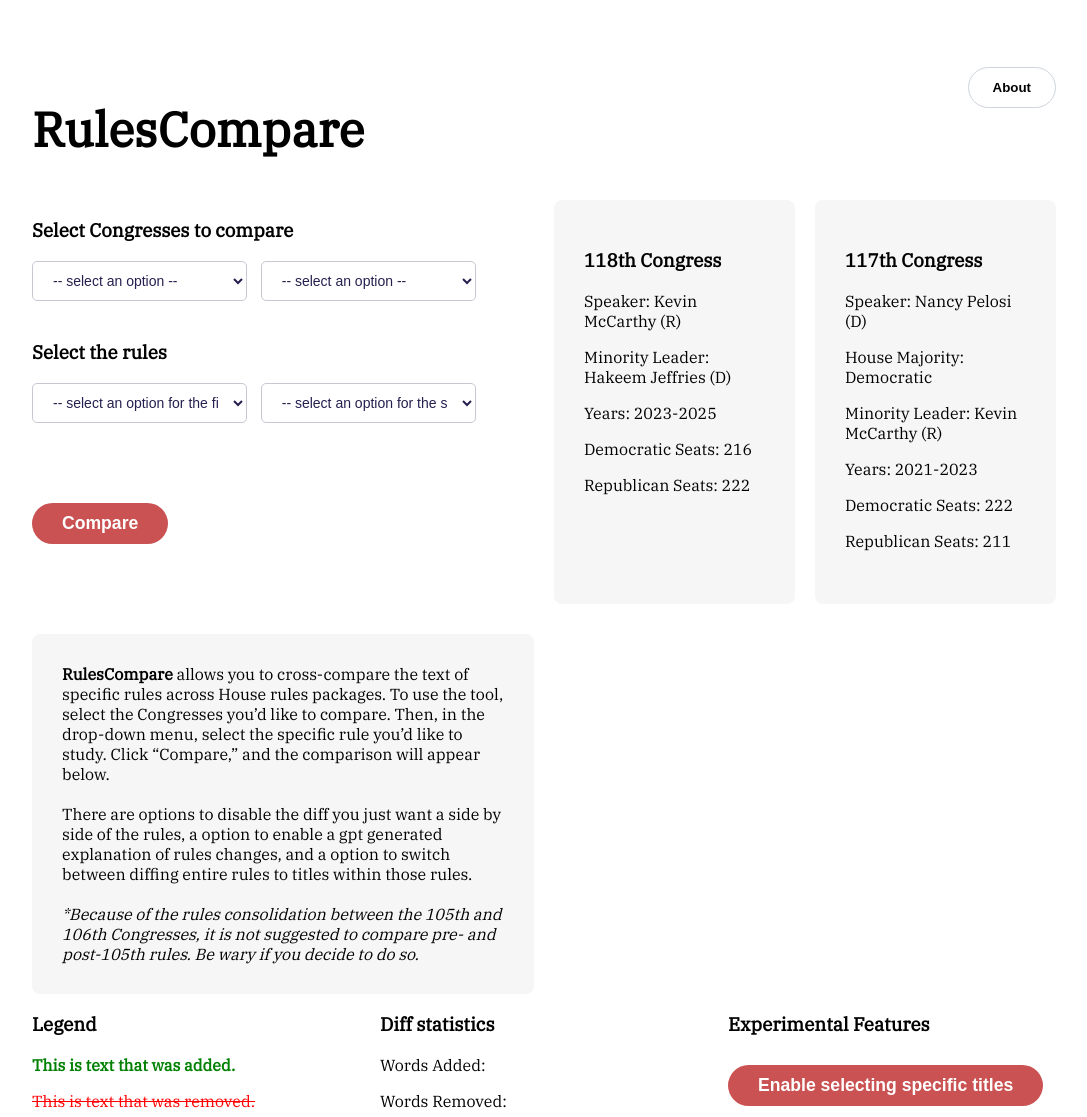
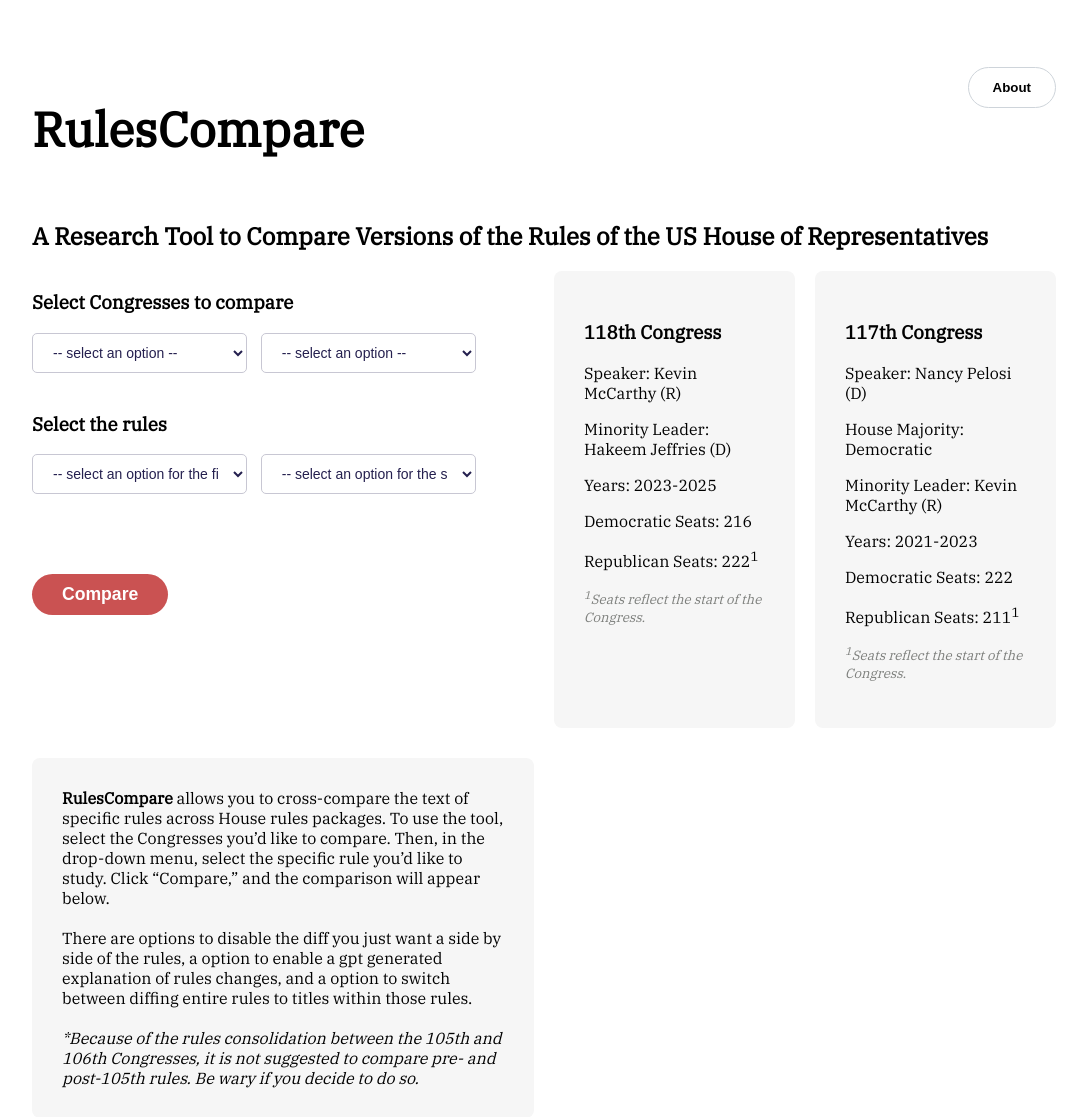
Before and after one commit to Leschonander/Rules-Diffing-Tool, a Flask app: page / in a window 1280 px wide. Shown: the top 1117 px of the page, without its empty margins (96-1183 px from the left). Run offline with Flask 2, Linux system fonts and the light colour scheme; parts of the project's set-up code (start-up, migrations or seed data) failed here and were passed over.

Commit message:
some zach changes made

```diff
--- a/templates/about.html
+++ b/templates/about.html
@@ -14,6 +14,9 @@
                 <strong>Home</strong>
             </button>
         </nav>
+        <nav>
+            <h2>A Research Tool to Compare Versions of the Rules of the US House of Representatives</h2>
+          </nav>
         <article id = "about_body">
             <h3>A Research Tool to Compare Versions of the Rules of the US House of Representatives </h3>
 
--- a/templates/index.html
+++ b/templates/index.html
@@ -15,6 +15,9 @@
             <button onclick="location.href = 'https://capitoldiffer.com/about';" >
                 <strong>About</strong>
             </button>
+        </nav>
+        <nav>
+          <h2>A Research Tool to Compare Versions of the Rules of the US House of Representatives</h2>
         </nav>
         <article class="grid-container">
             <div class = "text_box_padding">
@@ -64,8 +67,12 @@
                     <p>Years: <span id="current_years">2023-2025</span></p>
 
                     <p>Democratic Seats: <span id="current_seats_d">216</span></p>
-                    <p>Republican Seats: <span id="current_seats_r">222</span></p>
-                </div>
+                    <p>Republican Seats: <span id="current_seats_r">222</span><sup>1</sup></p>
+                     <p style="
+                     font-style: italic;
+                     color: #7d7f7c;"><small><sup>1</sup>Seats reflect the start of the Congress.</small></p>
+
+                  </div>
                 <div>
                     <h3><span id="speaker_then_header"> 117th </span> Congress</h3>
                     <p>Speaker: <span id="speaker_then">Nancy Pelosi (D)</span></p>
@@ -75,7 +82,11 @@
                     <p>Years: <span id="previous_years">2021-2023</span></p>
 
                     <p>Democratic Seats: <span id="previous_seats_d">222</span></p>
-                    <p>Republican Seats: <span id="previous_seats_r">211</span></p>
+                    <p>Republican Seats: <span id="previous_seats_r">211</span><sup>1</sup></p>
+
+                    <p style="
+                    font-style: italic;
+                    color: #7d7f7c;"><small><sup>1</sup>Seats reflect the start of the Congress.</small></p>
 
                 </div>
 
@@ -439,14 +450,14 @@
          let short_rules_one = obj_1.short_rules
 
          for (let groupName in short_rules_one) {
-            var optgroup = document.createElement("optgroup");
-            optgroup.label = groupName;
+            //var optgroup = document.createElement("optgroup");
+            // optgroup.label = groupName;
 
             for (var i = 0; i < short_rules_one[groupName].length; i++) {
                var option = document.createElement("option");
                option.value = short_rules_one[groupName][i];
                option.text = short_rules_one[groupName][i];
-               optgroup.appendChild(option);
+               // optgroup.appendChild(option);
                if(i == short_rules_one[groupName].length - 1){
                      option.value = short_rules_one[groupName][i];
                      option.text = groupName;
@@ -455,23 +466,23 @@
                      option.text = short_rules_one[groupName][i];
                      option.setAttribute('class', 'hidden-option hidden')
                }
+               rule_select_one.appendChild(option);
+            }
 
-            }
-            rule_select_one.appendChild(optgroup);
          }
 
          // For the second set of rules
          let short_rules_two = obj_2.short_rules
 
          for (let groupName in short_rules_two) {
-            var optgroup = document.createElement("optgroup");
-            optgroup.label = groupName;
+            // var optgroup = document.createElement("optgroup");
+            // optgroup.label = groupName;
 
             for (var i = 0; i < short_rules_two[groupName].length; i++) {
                var option = document.createElement("option");
                option.value = short_rules_two[groupName][i];
                option.text = short_rules_two[groupName][i];
-               optgroup.appendChild(option);
+               //optgroup.appendChild(option);
                if(i == short_rules_two[groupName].length - 1){
                      option.value = short_rules_two[groupName][i];
                      option.text = groupName;
@@ -480,9 +491,8 @@
                      option.text = short_rules_two[groupName][i];
                      option.setAttribute('class', 'hidden-option hidden')
                }
-
+               rule_select_two.appendChild(option);
             }
-            rule_select_two.appendChild(optgroup);
          }
 
          if(first_selected === 0){
```
